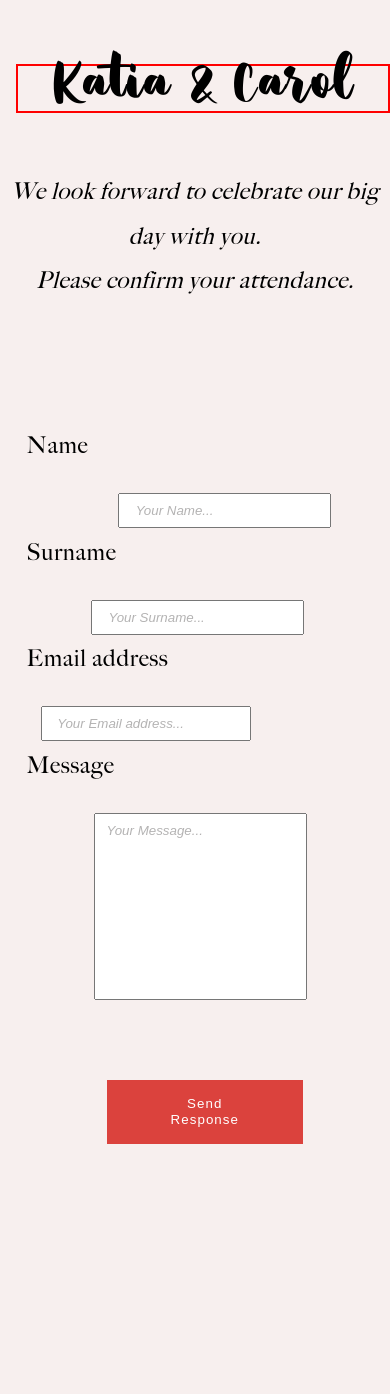
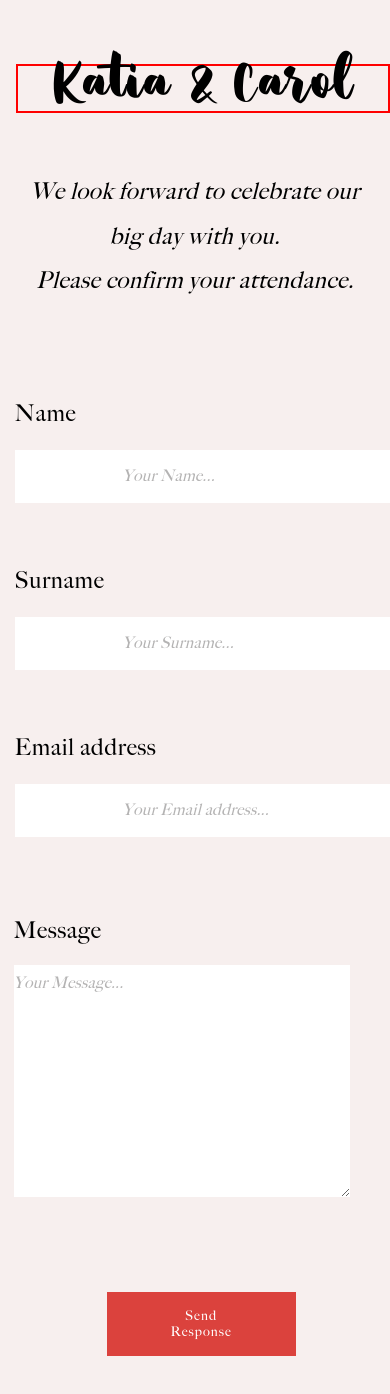
Before and after one commit to Katiasfihi/W-app, a React (Create React App) app: page /rsvp in a window 390 px wide. Shown: the top 1394 px of the page. Before the commit the page ends 1344 px from the top, so only its background shows below. Built offline with nearby package versions, Linux system fonts and the light colour scheme.

Commit message:
emailJS working

```diff
--- a/src/components/about/About.scss
+++ b/src/components/about/About.scss
@@ -81,9 +81,11 @@
     letter-spacing: .08em;
     line-height: 1.2em;
     margin: 4rem;
+    font-family: Big Caslon;
+
   }
 
-/* Portrait and Landscape */
+  /* Portrait and Landscape */
 @media only screen and (max-width: 700px)  {
   .about-wrapper {
     display: flex;
@@ -135,7 +137,7 @@
     // }
 
 
-  button {
+    .btn-rsvp {
     margin: 3rem 0 0 1rem;
     padding: 1rem 4rem;
     background-color: #db423d;
@@ -145,6 +147,73 @@
     letter-spacing: .08em;
     line-height: 1.2em;
     cursor: pointer;
+    font-family: Big Caslon;
   }
 
   }
+/* Portrait and Landscape */
+@media only screen and (max-width: 1000px)  {
+  .about-wrapper {
+    display: flex;
+    justify-content: space-between;
+    border: 2px solid black;
+    margin:  12rem 0 0rem 0;
+
+    /* contain: layout; */
+    flex-wrap: wrap;
+
+  }
+    .img1 {
+      /* height: 200px; */
+      width: 250px;
+      object-fit: cover;
+      margin: 1rem 0rem 0rem 4rem;
+      // filter: invert(48%) sepia(13%) saturate(3207%) hue-rotate(130deg) brightness(95%) contrast(80%);
+    }
+
+    .text-wrapper-about {
+      border: 2px solid blue;
+      float: right;
+      margin: 2rem 0rem 0 0rem;
+      text-align: center;
+      padding: 0;
+
+    }
+
+    // .title-wrapper {
+    //   border: 2px solid red;
+    //   text-align: left;
+    //   flex-basis: 60%;
+
+    // }
+    // .info-wrapper {
+    //   border: 2px solid green;
+    //   flex-basis: 40%;
+    //   text-align: right;
+    // }
+
+    // .test {
+    //   display: flex;
+    //   justify-content: space-between;
+    //   border: 2px solid black;
+    //   margin: 2rem 0 10rem 0;
+    //   padding: 5rem;
+    //   /* contain: layout; */
+    //   flex-wrap: wrap;
+    // }
+
+
+    .btn-rsvp {
+    margin: 3rem 0 0 1rem;
+    padding: 1rem 4rem;
+    background-color: #db423d;
+    color: #fff;
+    border: none;
+    font-weight: 500;
+    letter-spacing: .08em;
+    line-height: 1.2em;
+    cursor: pointer;
+    font-family: Big Caslon;
+  }
+
+  }
--- a/src/components/footer/Footer.js
+++ b/src/components/footer/Footer.js
@@ -1,8 +1,15 @@
 import React from 'react'
+import { useHistory } from 'react-router-dom';
+
 import './Footer.scss'
 
+function Footer() {
 
-function Footer() {
+  const history = useHistory();
+
+  function validateRsvp() {
+    history.push('/rsvp')
+  }
   return (
 <div>
     <div className='footer-wrapper'>
@@ -10,7 +17,7 @@ function Footer() {
     </div>
 
     <div className='button-wrapper'>
-            <button className='btn2'>RSVP</button>
+            <button className='btn2'onClick={()=>  validateRsvp()}>RSVP</button>
     </div>
 </div>
 );
--- a/src/components/footer/Footer.scss
+++ b/src/components/footer/Footer.scss
@@ -22,6 +22,7 @@
     letter-spacing: .08em;
     line-height: 1.2em;
     text-align: center;
+    font-family: Big Caslon;
   }
 
 @media only screen and (max-width: 700px)  {
@@ -49,6 +50,7 @@
     font-weight: 500;
     letter-spacing: .08em;
     line-height: 1.2em;
+    font-family: Big Caslon;
   }
 
 //   .beach-pic {
--- a/src/components/header/Header.scss
+++ b/src/components/header/Header.scss
@@ -35,7 +35,7 @@ h1 {
     }
 
     /* Portrait and Landscape */
-@media only screen and (max-width: 700px)  {
+@media only screen and (max-width: 1200px)  {
 
 h1 {
 font-weight: 500;
--- a/src/components/login/Login.scss
+++ b/src/components/login/Login.scss
@@ -16,6 +16,18 @@
     //     margin: 0 0 0 4rem;
     // }
 
+  }
+
+  .login-btn {
+    padding: 1rem 4rem;
+    background-color: #db423d;
+    color: #fff;
+    border: none;
+    font-weight: 500;
+    letter-spacing: .08em;
+    line-height: 1.2em;
+    margin: 5rem 5rem;
+    font-family: Big Caslon;
   }
 
   @media only screen and (max-width: 700px)  {
@@ -38,5 +50,6 @@
       letter-spacing: .08em;
       line-height: 1.2em;
       margin: 5rem 5rem;
+      font-family: Big Caslon;
     }
   }
--- a/src/components/rsvp/Rsvp.js
+++ b/src/components/rsvp/Rsvp.js
@@ -6,16 +6,15 @@ import { useHistory } from 'react-router-dom';
 
 import "../rsvp/Rsvp.scss";
 
-// import{ emailjs, init} from 'emailjs-com';
 import emailjs from 'emailjs-com';
 // init("user_7Sik7Z8G3mzKbYSyVPBjE");
 
 
 function Rsvp() {
-    const [name, setName] = useState("");
+  const [name, setName] = useState("");
   const [surname, setSurname] = useState("");
   const [email, setEmail] = useState("");
-  const [message, setMessage] = useState("");
+  const [text, setText] = useState("");
 
 
   const history = useHistory();
@@ -29,38 +28,16 @@ function Rsvp() {
     event.preventDefault();
   }
 
-// const emailJs = () => {
-//     emailJs.init("user_7Sik7Z8G3mzKbYSyVPBjE")
-// }
+    const sendEmail = (e) => {
+    emailjs.sendForm(
+    "service_u5nlqmi",
+    "template_m1qfl9g",
+    "#form-id",
+    "user_7Sik7Z8G3mzKbYSyVPBjE"
+  ).then(() => {
+    console.log('it works')
+  })
 
-// function handleClick() {
-//     console.log("email")
-//     var data = {
-//       to_email:email,
-//     };
-
-//     emailjs.send("service_c2qhmbm", "template_m1qfl9g", data, "user_7Sik7Z8G3mzKbYSyVPBjE").then(
-//       function (response) {
-//         console.log(response.status, response.text);
-//       },
-//       function (err) {
-//         console.log(err);
-//       }
-//     );
-//   }
-
-
-    const form = useRef();
-
-    const sendEmail = (e) => {
-      e.preventDefault();
-
-      emailjs.sendForm("service_c2qhmbm", "template_m1qfl9g", form.current, "user_7Sik7Z8G3mzKbYSyVPBjE")
-        .then((result) => {
-            console.log("result.text");
-        }, (error) => {
-            console.log("error.text");
-        });
     };
 
   return (
@@ -68,10 +45,11 @@ function Rsvp() {
   <div className="rsvp">
       <h1>Katia & Carol</h1>
       <div className="rsvp-span">We look forward to celebrate our big day with you. <br></br> Please confirm your attendance.</div>
-      <Form onSubmit={handleSubmit} className="rsvp-form">
-        <Form.Group size="lg" >
+      <Form className="rsvp-form" id='form-id' onSubmit={handleSubmit}>
+        <Form.Group size="lg" className="form-gr-rsvp">
           <Form.Label>Name</Form.Label>
           <Form.Control className='name-specs'
+            name='name'
             type="name"
             id="name"
             placeholder='Your Name...'
@@ -79,9 +57,10 @@ function Rsvp() {
             onChange={(e) => setName(e.target.value)}
           />
         </Form.Group>
-        <Form.Group size="lg" >
+        <Form.Group size="lg" className="form-gr-rsvp">
           <Form.Label>Surname</Form.Label>
           <Form.Control className='surname-specs'
+           name='surname'
             type="surname"
             id="surname"
             placeholder='Your Surname...'
@@ -89,9 +68,10 @@ function Rsvp() {
             onChange={(e) => setSurname(e.target.value)}
           />
         </Form.Group>
-        <Form.Group size="lg" >
+        <Form.Group size="lg" className="form-gr-rsvp">
           <Form.Label>Email address</Form.Label>
           <Form.Control className='email-specs'
+            name='email'
             type="email address"
             id="email"
             placeholder='Your Email address...'
@@ -99,17 +79,20 @@ function Rsvp() {
             onChange={(e) => setEmail(e.target.value)}
           />
         </Form.Group>
-        <Form.Group size="lg">
+        <Form.Group size="lg" className="mess-form">
           <Form.Label>Message</Form.Label>
-          <Form.Control className='message-specs'
-            type="message"
-            id="message"
-            placeholder='   Your Message...'
-            value={message}
-            onChange={(e) => setMessage(e.target.value)}
+          <textarea className='message-specs'
+            name='message'
+            type="text"
+            id="text"
+            placeholder='Your Message...'
+            value={text}
+            onChange={(e) => setText(e.target.value)}
           />
         </Form.Group>
-        <Button className='login-btn' block size="lg" type="submit" disabled={!name, !surname, !email}  onClick={sendEmail}>
+        {/* <Button className='rsvp-btn' block size="lg" type="submit" disabled={!name, !surname, !email}  onClick={sendEmail}> */}
+        <Button className='rsvp-btn' block size="lg" type="submit"   onClick={sendEmail}>
+
           Send Response
         </Button>
       </Form>
--- a/src/components/rsvp/Rsvp.scss
+++ b/src/components/rsvp/Rsvp.scss
@@ -1,45 +1,160 @@
-
-@media only screen and (max-width: 700px)  {
 
 .rsvp-form {
-
     font-size: 1.45rem;
-   margin: 120px auto;
+    margin: 80px auto;
     max-width: 337px;
+    padding: 0 7rem 7rem 3rem;
 
  }
 
  ::placeholder {
      font-style: italic;
      color: #b4b3b3;
+     font-family: Big Caslon;
+    letter-spacing: .02em;
+    font-size: 1rem;
+
  }
 
  .name-specs {
-    margin: 25px 0 0 5.7rem;
-    padding: 0.5rem 1rem;
+    margin: 0px 0 0px 6.8rem;
+    padding: 1rem 2rem;
+    border: none;
  }
 
  .surname-specs {
-    margin: 25px 0 0 4rem;
-    padding: 0.5rem 1rem;
+     margin: 25px 0 0 5rem;
+     padding: 1rem 2rem;
+     border: none;
+
  }
 
  .email-specs {
-    margin: 25px 0 0 0.9rem;
-    padding: 0.5rem 0.9rem;
+     margin: 25px 0 0 1.8rem;
+     padding: 1rem 2rem;
+    border: none;
 
  }
 
  .message-specs {
-    margin: 25px 0 0 4.2rem;
-    padding: 0.5rem 2rem 10rem 0;
+    margin: -37px 3px 2px 165.594px;
+    padding: 1rem 4rem 14rem;
+    border: none;
+
  }
 
  .rsvp-span {
-    margin: 56px auto;
+    margin: 160px 0 99px 0;
      text-align: center;
      font-size: 1.45rem;
      font-style: italic;
  }
 
+ .form-gr-rsvp {
+
+    margin: 2rem -35px 23px -12px;
  }
+
+ .rsvp-btn {
+    padding: 1rem 4rem;
+    background-color: #db423d;
+    color: #fff;
+    border: none;
+    font-weight: 500;
+    letter-spacing: .08em;
+    line-height: 1.2em;
+    margin: 5rem 5rem;
+    font-family: Big Caslon;
+  }
+
+  .mess-form {
+    margin: 3rem 0 0 -13px;
+
+}
+
+textarea[type="text"] {
+    font-size:1.3rem;
+    font-style: italic;
+    color: #3d2c2c;
+    font-family: Big Caslon;
+    letter-spacing: .02em;
+}
+
+
+@media only screen and (max-width: 700px)  {
+
+    .rsvp-form {
+    font-size: 1.45rem;
+    margin: 120px auto;
+    max-width: 337px;
+    padding: 0;
+    }
+
+    ::placeholder {
+    font-style: italic;
+    color: #b4b3b3;
+    font-family: Big Caslon;
+    letter-spacing: .02em;
+    }
+
+    .name-specs {
+        margin: 14px 0 0 0rem;
+        padding: 19px 6.75rem;
+    }
+
+    .surname-specs {
+        margin: 14px 0 0 0rem;
+        padding: 19px 6.75rem;
+    }
+
+    .email-specs {
+        margin: 14px 0 0 0rem;
+        padding: 19px 6.75rem;
+    }
+
+    .message-specs {
+        margin: 13px 0 0 0rem;
+        padding: 0.5rem 9.7rem 11rem 0px;
+        border: none;
+    }
+
+    .rsvp-span {
+        margin: 56px 1rem -64px 1rem;
+        text-align: center;
+        font-size: 1.45rem;
+        font-style: italic;
+    }
+
+    .form-gr-rsvp{
+    // margin: 0rem -7px 23px 5px;
+    display: table-caption;
+     }
+
+    //  .mess-form {
+    //      margin: 2rem 0 0 3px;
+    //  }
+
+    //  textarea[type="text"] {
+    //     font-size:18px;
+    //     font-style: italic;
+    //     color: #3d2c2c;
+    //     font-family: Big Caslon;
+    //     letter-spacing: .02em;
+    // }
+
+    body {
+        background: #f7efee;
+        font-family: Big Caslon;
+        /* letter-spacing: .02em; */
+        line-height: 1.4em;
+        overflow-y: scroll; /* has to be scroll, not auto */
+  /* -webkit-overflow-scrolling: touch; */
+  /* margin: 0; */
+        overflow-x: hidden !important;
+
+      }
+
+      html {
+        overflow-x: hidden;
+      }
+}
```
Lines whose indentation alone changed are shown as unchanged.
